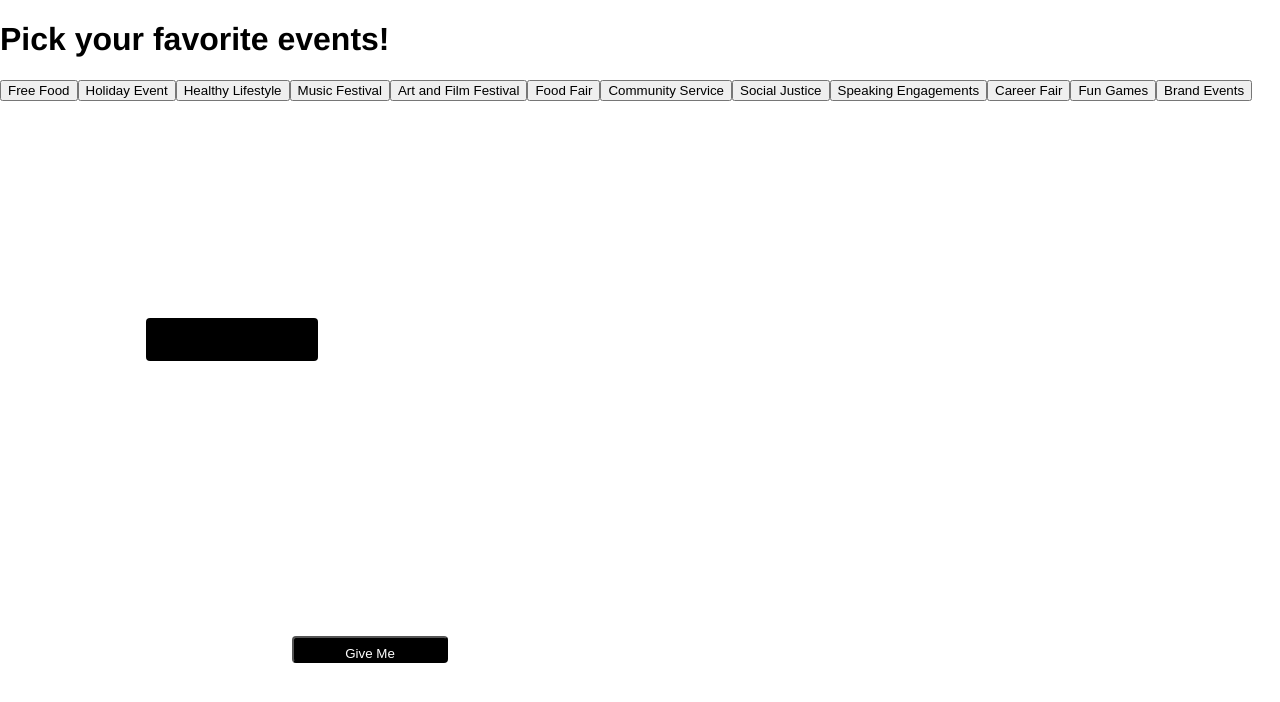
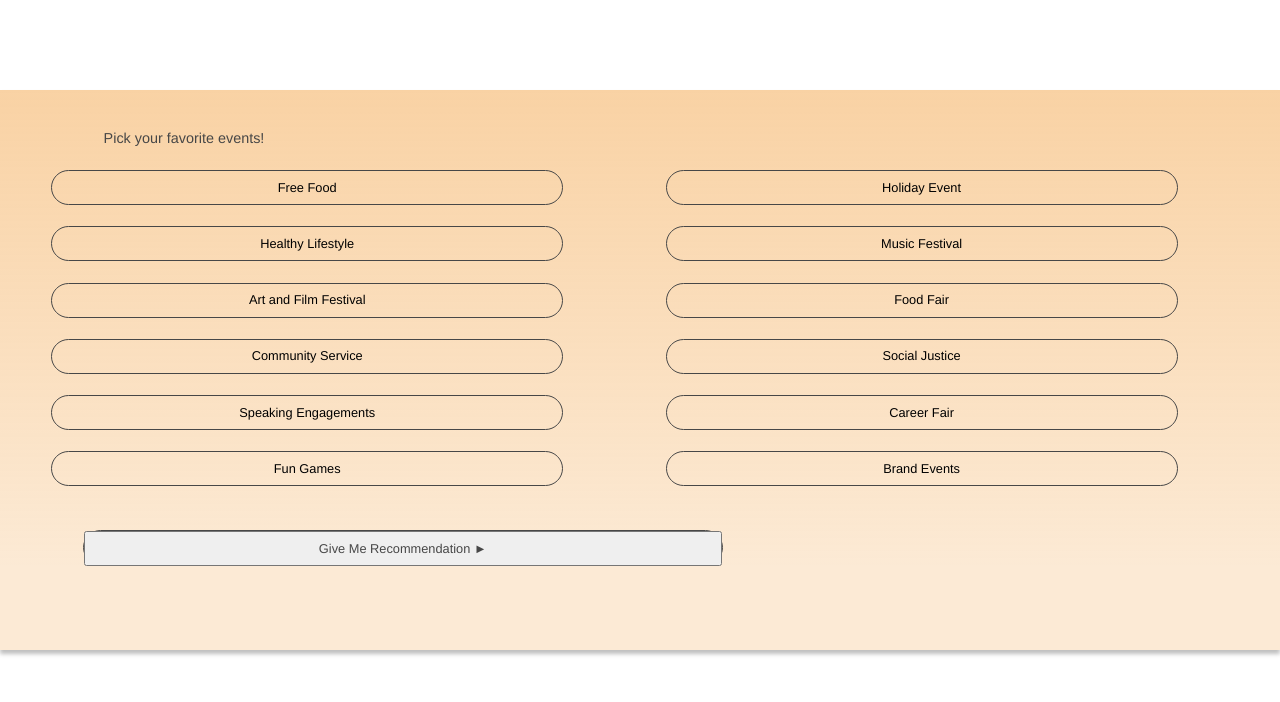
Before and after one commit to Gkimatov/HackPrinceton, a React (Create React App) app: page / in a window 1280 px wide. Shown: the top 702 px of the page. Built offline with nearby package versions, Linux system fonts and the light colour scheme.

Commit message:
Changes thus far

```diff
--- a/package.json
+++ b/package.json
@@ -3,6 +3,7 @@
   "version": "0.1.0",
   "private": true,
   "dependencies": {
+    "bootstrap": "^4.3.1",
     "react": "^16.11.0",
     "react-dom": "^16.11.0",
     "react-router-dom": "^5.1.2",
--- a/src/components/TagButton.css
+++ b/src/components/TagButton.css
@@ -1,11 +1,36 @@
 .tag-button {
+background-color: transparent;
+position: 300px 100px 100px 100px;
+width: 40%;
+height: 35.01px;
+left: 205.85px;
+top: 242.82px;
+
+font-family: Helvetica Neue;
+font-style: normal;
+font-weight: 300;
+font-size: 80%;
+line-height: 30px;
+margin-left: 4%;
+margin-right: 4%;
+margin-top: 20px;
+margin-bottom: 0.1%;
+/* identical to box height */
+
+
+border: 1px solid #474747;
+box-sizing: border-box;
+border-radius: 20px;
+
 
 }
 
-.tag-button .inactive {
+
+.inactive {
+	background-color: transparent;
+}
+
+.active {
+	background-color: #F7BF71;
 
 }
-
-.tag-button .active {
-
-}
--- a/src/pages/SelectorPage.css
+++ b/src/pages/SelectorPage.css
@@ -1,35 +1,67 @@
 .selector-page {
+  width: 100%;
+  position: fixed;
+  height: 70%;
+  left: 0px;
+  top: 90px;
 
-}
+  background: linear-gradient(180deg, #F9D2A4 0%, rgba(255, 255, 255, 0) 85.41%), rgba(251, 226, 197, 0.72);
+  box-shadow: 0px 4px 4px rgba(0, 0, 0, 0.25);
+  }
 
 /* tag-buttons css is in components */
-.tag-buttons.wrapper {
-
+.tag-buttons-wrapper {
+  margin-top: 60px;
 }
 
 .submit-button {
-	color:white;
-  	background-color: black;
-  	text-decoration: none;
-  	padding: 8px;
-  	border-radius: 4px;
-  	position: absolute;
-width: 155.73px;
-height: 27.68px;
-left: 146.08px;
-top: 317.79px;
+  width: 100%;
+  height: 35.01px;
+  left: 205.85px;
+  top: 242.82px;
+
+  font-family: Helvetica Neue;
+  font-style: normal;
+  font-weight: 300;
+  font-size: 80%;
+  line-height: 10px;
+
+  color: #474747;
 }
 
 .submit-button-wrapper {
-	display: block;
-    color:white;
-  	background: black;
-  	text-decoration: none;
-  	padding: 8px;
-  	border-radius: 4px;
-  	position: absolute;
-width: 155.73px;
-height: 27.68px;
-left: 146.08px;
-top: 317.79px;
+  position: fixed;
+  margin-top: 430px;
+
+  width: 50%;
+  height: 35px;
+  left: 82.72px;
+  top: 100.32px;
+
+  border: 1px solid #474747;
+  box-sizing: border-box;
+  backdrop-filter: blur(4px);
+  /* Note: backdrop-filter has minimal browser support */
+
+  border-radius: 27px;
 }
+
+
+h1{
+  margin-top: 30px;
+  position: fixed;
+  width: 172px;
+  height: 100px;
+  left: 98px;
+  top: 100px;
+  text-align: center;
+
+  font-family: Helvetica Neue;
+  font-style: normal;
+  font-weight: 500;
+  font-size: 90%;
+  line-height: 17px;
+
+  color: #474747;
+
+}
```
Also changed, not shown: 1 other file (tests, documents, lock files or other folders).
